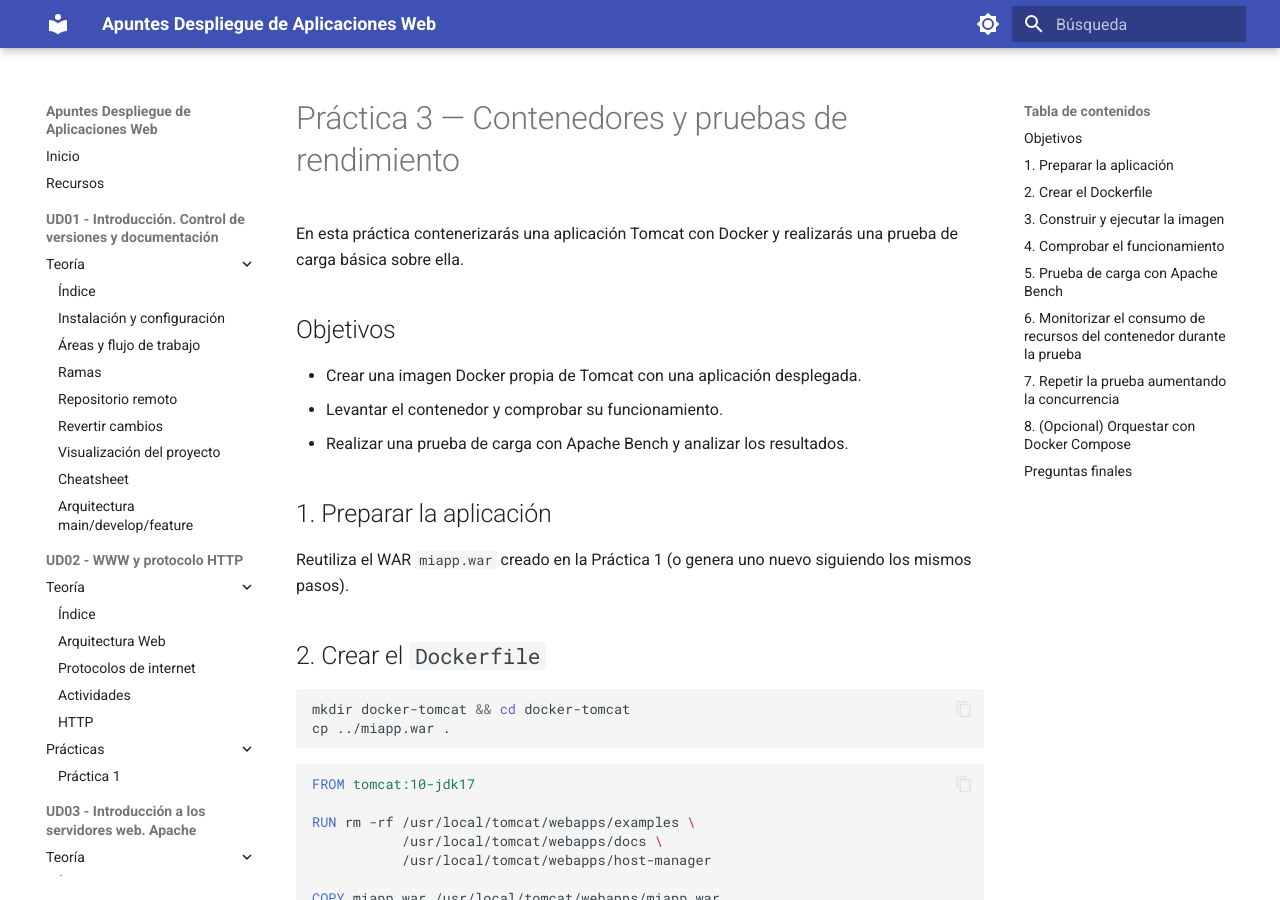
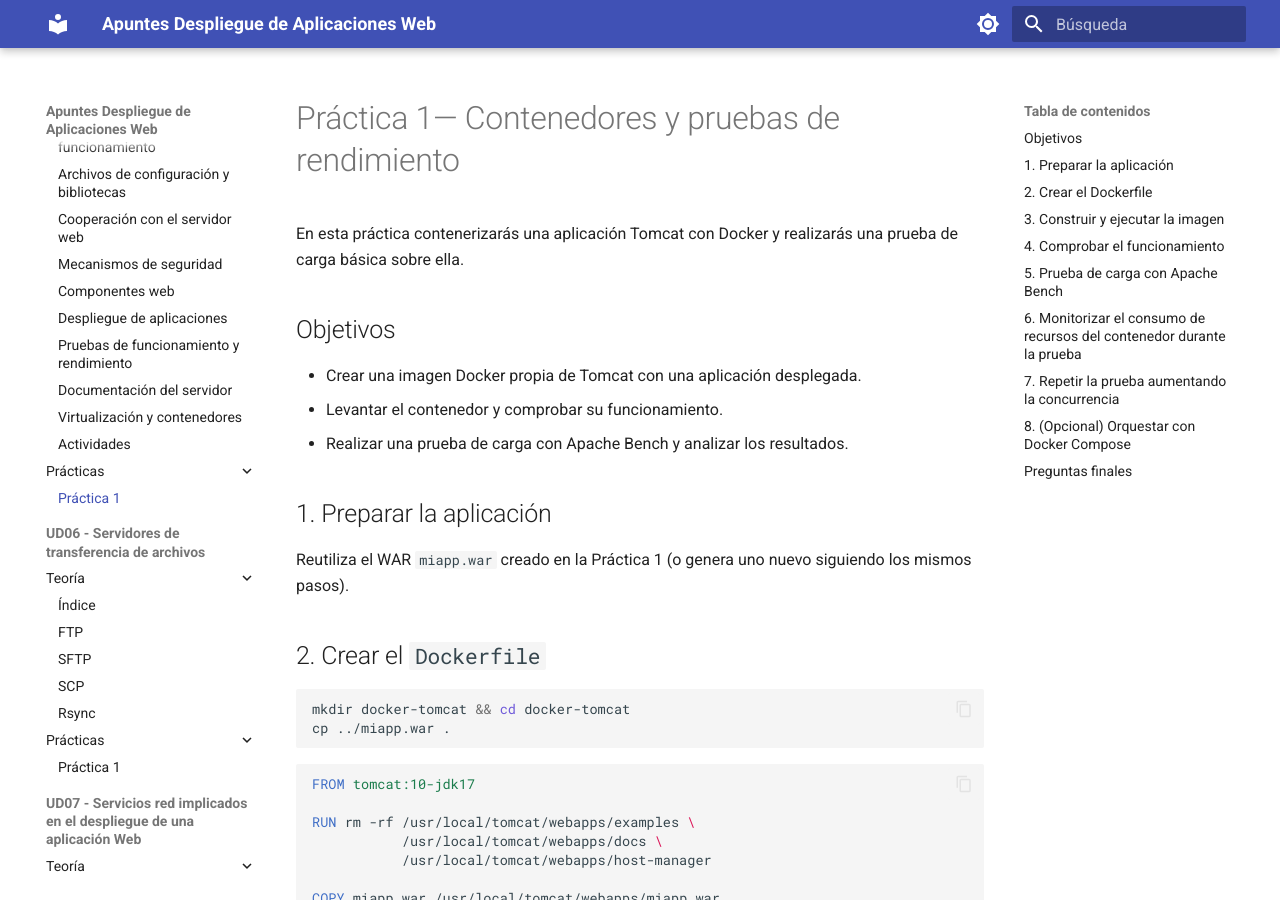
Before and after one commit to ELGRAO-Despliegue2026/Apuntes-Despliegue-de-Aplicaciones-Web, an MkDocs documentation site: the page built from docs/UD05 - Administración de servidores de aplicaciones/Práctica 1.md, in a window 1280 px wide and 900 px high. Built offline with MkDocs 1.6.1 and Material for MkDocs 9.7.7, drawn with Linux system fonts in a browser that asks for light colours.

Commit message:
Añadido al indice

```diff
--- a/docs/UD05 - Administración de servidores de aplicaciones/Práctica 1.md
+++ b/docs/UD05 - Administración de servidores de aplicaciones/Práctica 1.md
@@ -1,5 +1,5 @@
 <!-- filepath: /home/lenovo-carles/GithubDAW/Apuntes-Despliegue-de-Aplicaciones-Web/docs/UD04 - Gestión Avanzada de Servidores Web/Práctica 3.md -->
-# Práctica 3 — Contenedores y pruebas de rendimiento
+# Práctica 1— Contenedores y pruebas de rendimiento
 
 En esta práctica contenerizarás una aplicación Tomcat con Docker y realizarás una prueba de carga básica sobre ella.
 
--- a/mkdocs.yml
+++ b/mkdocs.yml
@@ -97,9 +97,21 @@ nav:
       - Práctica 1: UD04 - Gestión Avanzada de Servidores Web/Práctica 1.md
       - Práctica 2: UD04 - Gestión Avanzada de Servidores Web/Práctica 2.md
 
-  - UD05 - Administración de servidores de Aplicaciones:
+  - UD05 - Administración de servidores de aplicaciones:
       - Teoría:
-        - Índice: UD05 - Administración de servidores de Aplicaciones/1. Índice.md
+        - Índice: UD05 - Administración de servidores de aplicaciones/1. Índice.md
+        - Componentes y funcionamiento: UD05 - Administración de servidores de aplicaciones/2. Componentes y funcionamiento.md
+        - Archivos de configuración y bibliotecas: UD05 - Administración de servidores de aplicaciones/3. Archivos de configuración y bibliotecas.md
+        - Cooperación con el servidor web: UD05 - Administración de servidores de aplicaciones/4. Cooperación con el servidor web.md
+        - Mecanismos de seguridad: UD05 - Administración de servidores de aplicaciones/5. Mecanismos de seguridad.md
+        - Componentes web: UD05 - Administración de servidores de aplicaciones/6. Componentes web.md
+        - Despliegue de aplicaciones: UD05 - Administración de servidores de aplicaciones/7. Despliegue de aplicaciones.md
+        - Pruebas de funcionamiento y rendimiento: UD05 - Administración de servidores de aplicaciones/8. Pruebas de funcionamiento y rendimiento.md
+        - Documentación del servidor: UD05 - Administración de servidores de aplicaciones/9. Documentación del servidor.md
+        - Virtualización y contenedores: UD05 - Administración de servidores de aplicaciones/10. Virtualización y contenedores.md
+        - Actividades: UD05 - Administración de servidores de aplicaciones/11. Actividades.md
+      - Prácticas:
+        - Práctica 1: UD05 - Administración de servidores de aplicaciones/Práctica 1.md
 
   - UD06 - Servidores de transferencia de archivos:
       - Teoría:
```
Also changed, not shown: docs/UD05 - Administración de servidores de Aplicaciones/1. Índice.md (deleted).
